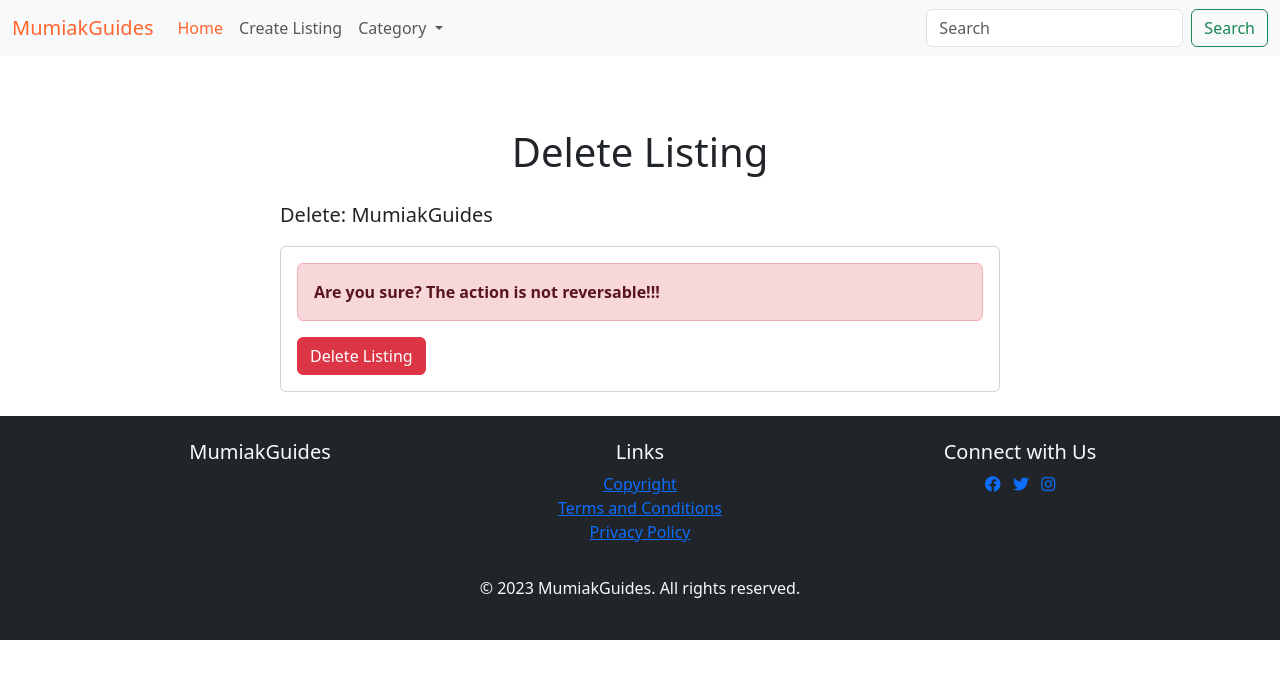
After one commit to mumiak-mitch/alx-low_level_programming, a Django app: page /listing/1/delete in a window 1280 px wide. The commit adds this page. Shown: the top 679 px of the page. Run offline with Django 4.2, Linux system fonts and the light colour scheme; data comes from the database, SQL or seed files in the repository; both versions use the stored data as it was after the commit.

Commit message:
Delete Listing Logic

```diff
--- a/guides_project/settings.py
+++ b/guides_project/settings.py
@@ -111,7 +111,7 @@ AUTH_PASSWORD_VALIDATORS = [
 
 LANGUAGE_CODE = 'en-us'
 
-TIME_ZONE = 'UTC'
+TIME_ZONE = 'Africa/Nairobi'
 
 USE_I18N = True
 
--- a/listings/templates/base.html
+++ b/listings/templates/base.html
@@ -12,7 +12,7 @@
 </head>
 
 <body>
-    <nav class="navbar navbar-expand-lg navbar-dark bg-dark" style="background-color: #272727;">
+    <nav class="navbar navbar-expand-lg navbar-light bg-light" style="background-color: #272727;">
         <div class="container-fluid">
             <a class="navbar-brand" href="{% url 'home' %}" style="color: #ff652f;">MumiakGuides</a>
             <button class="navbar-toggler" type="button" data-bs-toggle="collapse"
--- /dev/null
+++ b/listings/templates/delete_listing.html
@@ -0,0 +1,28 @@
+{% extends 'base.html' %}
+{% block title %} | Delete Listing {% endblock %}
+
+{% block content %}
+<div class="container mt-5">
+    <div class="row justify-content-center">
+        <div class="col-md-8">
+            <h1 class="text-center mb-4">Delete Listing</h1>
+
+            <p class="lead">Delete: {{ listing.name }}</p>
+
+            <div class="card">
+                <div class="card-body">
+                    <form action="" method="post" enctype="multipart/form-data">
+                        {% csrf_token %}
+
+                        <div class="alert alert-danger" role="alert">
+                            <strong>Are you sure? The action is not reversable!!!</strong>
+                        </div>
+
+                        <button type="submit" class="btn btn-danger">Delete Listing</button>
+                    </form>
+                </div>
+            </div>
+        </div>
+    </div>
+</div>
+{% endblock %}
--- a/listings/urls.py
+++ b/listings/urls.py
@@ -1,6 +1,6 @@
 from django.urls import path
 #from . import views
-from .views import HomeView, ListingDetailView, AddListingView, UpdateListingView
+from .views import HomeView, ListingDetailView, AddListingView, UpdateListingView, DeleteListingView
 
 urlpatterns = [
     #path('', views.home, name='home'),
@@ -8,4 +8,5 @@ urlpatterns = [
     path('listings/<int:pk>/', ListingDetailView.as_view(), name="listings"),
     path('create_listing/', AddListingView.as_view(), name="create_listing"),
     path('listings/edit/<int:pk>/', UpdateListingView.as_view(), name="listings_update"),
+    path('listing/<int:pk>/delete', DeleteListingView.as_view(), name="listing_delete"),
 ]
--- a/listings/views.py
+++ b/listings/views.py
@@ -1,5 +1,6 @@
 from django.shortcuts import render
-from django.views.generic import ListView, DetailView, CreateView, UpdateView
+from django.urls import reverse_lazy
+from django.views.generic import ListView, DetailView, CreateView, UpdateView, DeleteView
 from .models import Listing
 from .forms import ListingForm, UpdateListingForm
 
@@ -10,6 +11,7 @@ from .forms import ListingForm, UpdateListingForm
 class HomeView(ListView):
     model = Listing
     template_name = 'home.html'
+    ordering = ['-id']
 
 class ListingDetailView(DetailView):
     model = Listing
@@ -26,3 +28,8 @@ class UpdateListingView(UpdateView):
     template_name = 'update_listing.html'
     #fields = ('name', 'description', 'web_url', 'hours', 'date', 'start_time', 'end_time', 'social_media', 'logo', 'map_url', 'mobile_no', 'email', 'address', 'payment_method', 'other_info')
     form_class = UpdateListingForm
+
+class DeleteListingView(DeleteView):
+    model = Listing
+    template_name = 'delete_listing.html'
+    success_url = reverse_lazy('home')
```
Also changed, not shown: listings/templates/home.html (+12 -4 lines), listings/templates/listing_details.html (+11 -2 lines), README.md, db.sqlite3.
